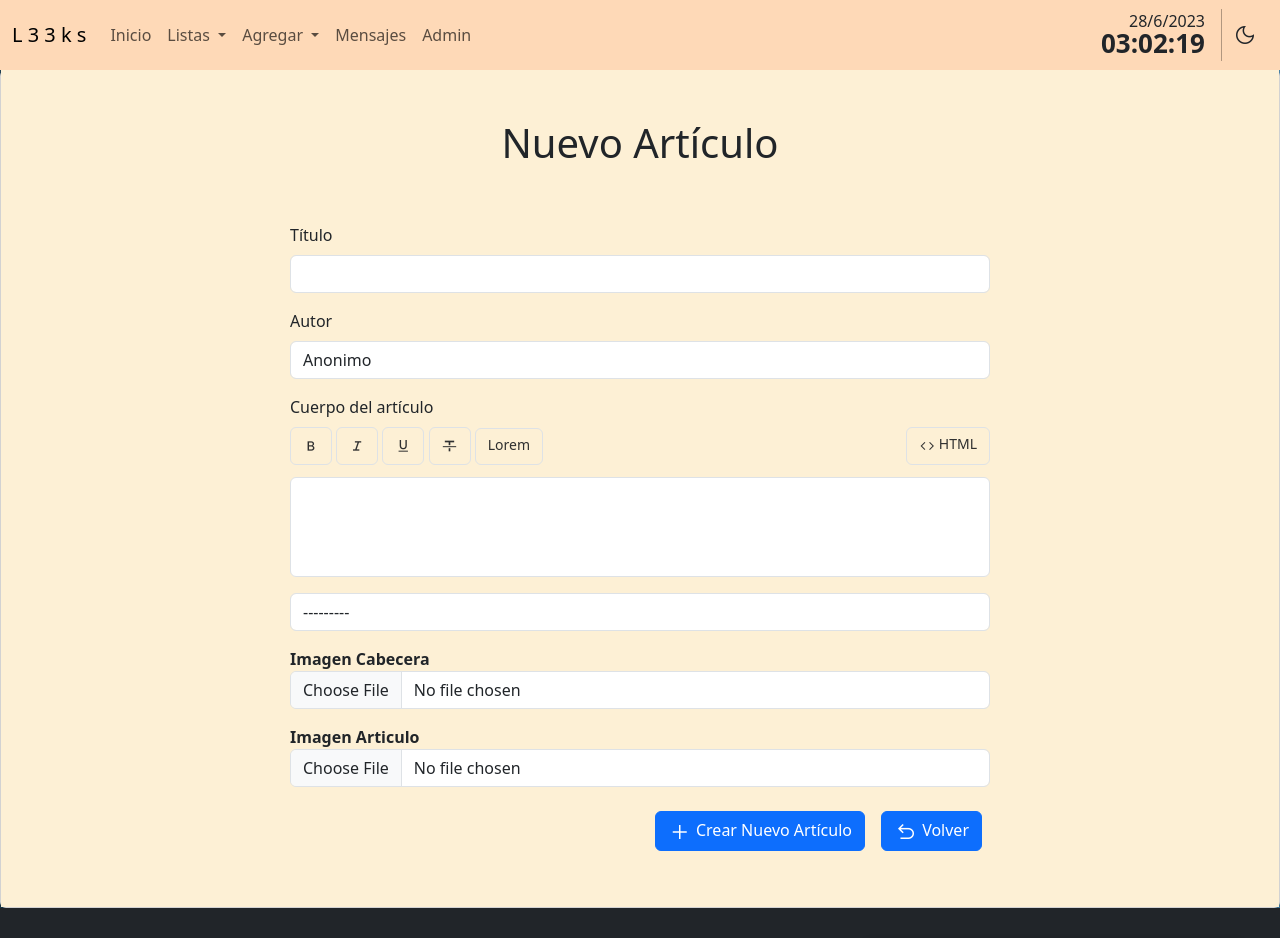
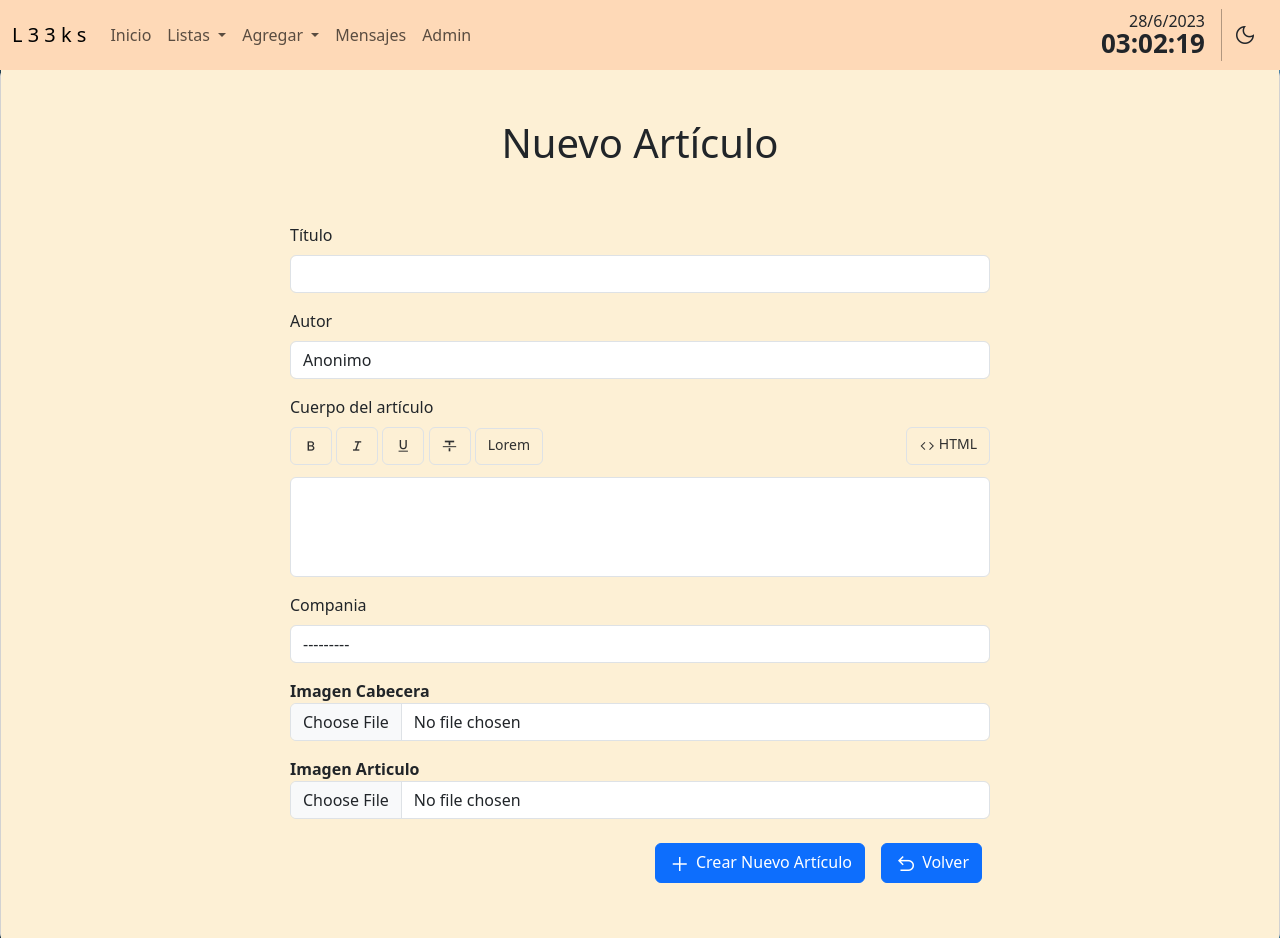
Before and after one commit to F-Gali/duoc3, a Django app: page /crud/articulos/nuevo/ in a window 1280 px wide. Shown: the top 938 px of the page. Run offline with Django 4.2, Linux system fonts and the light colour scheme; data comes from the database, SQL or seed files in the repository; some libraries are stand-ins or nearby versions.

Commit message:
validar compania en na

```diff
--- a/crud/forms.py
+++ b/crud/forms.py
@@ -28,7 +28,7 @@ class ArticuloForm(ModelForm):
             'autor':forms.TextInput(attrs={'class':'form-control','onBlur': 'validarAutor()','name':'autor','id':'autor'}),
             'titulo':forms.TextInput(attrs={'class':'form-control','onBlur': 'validarTitulo()','name':'titulo','id':'titulo'}),
             'html_body':forms.Textarea(attrs={'class':'form-control'}),
-            'id_compania':forms.Select(attrs={'class':'form-control'}),
+            'id_compania':forms.Select(attrs={'class':'form-control','onBlur': 'validarCompania(this)','name':'compania','id':'compania'}),
             'headerImage':forms.FileInput(attrs={'class':'form-control'}),
             'articleImage':forms.FileInput(attrs={'class':'form-control'})
         }
--- a/crud/static/crud/js/vali2.js
+++ b/crud/static/crud/js/vali2.js
@@ -236,19 +236,20 @@ mensaje.addEventListener('input', function() {
 // }
 
 //Validacion CARRERA
-// function validarCarrera(){
-//     if(carrera == null){
-//         document.getElementById("error_carrera").style.display = "inline";
-//         document.getElementById("carrera").classList.add("is-invalid");
-//         return false;
-//     }
-//     else{
-//         document.getElementById("error_carrera").style.display = "none";
-//         document.getElementById("carrera").classList.remove("is-invalid");
-//         document.getElementById("carrera").classList.add("is-valid");
-//         return true;
-//     }
-// }
+function validarCompania(varCualquiera){
+    let compania = varCualquiera.value;
+    if(compania == 0){
+        document.getElementById("error_compania").style.display = "inline";
+        document.getElementById("compania").classList.add("is-invalid");
+        return false;
+    }
+    else{
+        document.getElementById("error_compania").style.display = "none";
+        document.getElementById("compania").classList.remove("is-invalid");
+        document.getElementById("compania").classList.add("is-valid");
+        return true;
+    }
+}
 
 //Submit
 function validarT(){
@@ -294,7 +295,7 @@ function validarTitulo(){
     $("#error_titulo_max")[0].style.display = "none";
     $("#titulo")[0].classList.remove("is-invalid");
     $("#titulo")[0].classList.add("is-valid");
-    let rgTitulo = /^([a-zA-Z0-9_-]){1,16}$/;
+    let rgTitulo = /^[ A-Za-z0-9_@./#&+-]*$/;
     if (titulo.trim().length == 0){
         $("#error_titulo_invalido")[0].style.display = "none";
         $("#error_titulo_min")[0].style.display = "inline";
@@ -326,7 +327,7 @@ function validarAutor(){
     $("#error_autor_max")[0].style.display = "none";
     $("#autor")[0].classList.remove("is-invalid");
     $("#autor")[0].classList.add("is-valid");
-    let rgAutor = /^([a-zA-Z0-9_-]){1,16}$/;
+    let rgAutor = /^[ A-Za-z0-9_@./#&+-]*$/;
     if (autor.trim().length == 0){
         $("#error_autor_invalido")[0].style.display = "none";
         $("#error_autor_min")[0].style.display = "inline";
--- a/crud/templates/crud/editar_articulo.html
+++ b/crud/templates/crud/editar_articulo.html
@@ -67,6 +67,7 @@
             <label for="compania" class="form-label">Compañia</label>
                 {{form.id_compania}}
 
+
         </div>
         <div class="form-group mb-3">
             <label for="image" class="fw-bold">Imagen Cabecera</label>
--- a/crud/templates/crud/nuevo_articulo.html
+++ b/crud/templates/crud/nuevo_articulo.html
@@ -59,7 +59,9 @@
                         </div>
 
                         <div class="form-grou elem mb-3">
+                            <label for="compania" class="form-label">Compania</label>
                             {{form.id_compania}}
+                            <small id="error_compania" class="text-danger closeted">Debe seleccionar una compania</small>
                         </div>
                         <div class="form-group mb-3">
                             <label for="image" class="fw-bold">Imagen Cabecera</label>
```
Also changed, not shown: media/articles/3c2.jpg (added), media/articles/3c2_xRgtIQZ.jpg (added).
